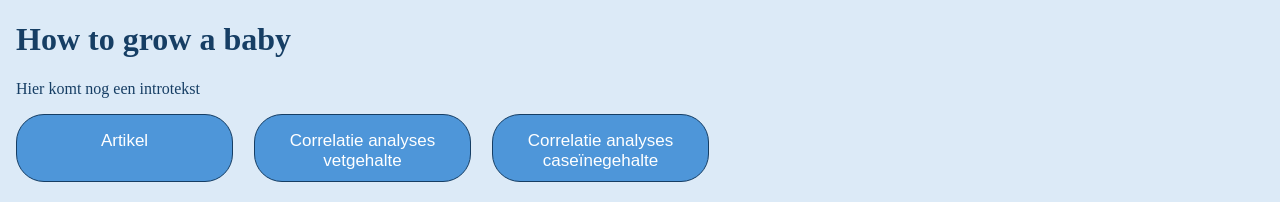
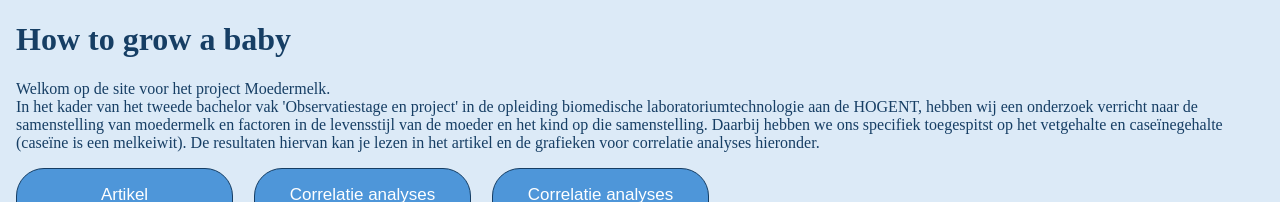
Before and after one commit to BMLT-projectMoedermelk/BMLT-projectMoedermelk.github.io, a plain HTML site: page index.html in a window 1280 px wide. Shown: the top 202 px of the page. Drawn offline with Linux system fonts and the light colour scheme.

Commit message:
Added intro

```diff
--- a/index.html
+++ b/index.html
@@ -8,7 +8,8 @@
   </head>
   <body>
     <h1>How to grow a baby</h1>
-    <p>Hier komt nog een introtekst</p>
+    <p>Welkom op de site voor het project Moedermelk. </br>
+      In het kader van het tweede bachelor vak 'Observatiestage en project' in de opleiding biomedische laboratoriumtechnologie aan de HOGENT, hebben wij een onderzoek verricht naar de samenstelling van moedermelk en factoren in de levensstijl van de moeder en het kind op die samenstelling. Daarbij hebben we ons specifiek toegespitst op het vetgehalte en caseïnegehalte (caseïne is een melkeiwit). De resultaten hiervan kan je lezen in het artikel en de grafieken voor correlatie analyses hieronder.</p>
     <div id="knoppenHomepage">
       <a href="artikel.html" class="myButton">Artikel</a>
       <a href="afbeeldingenVet.html" class="myButton"
```
